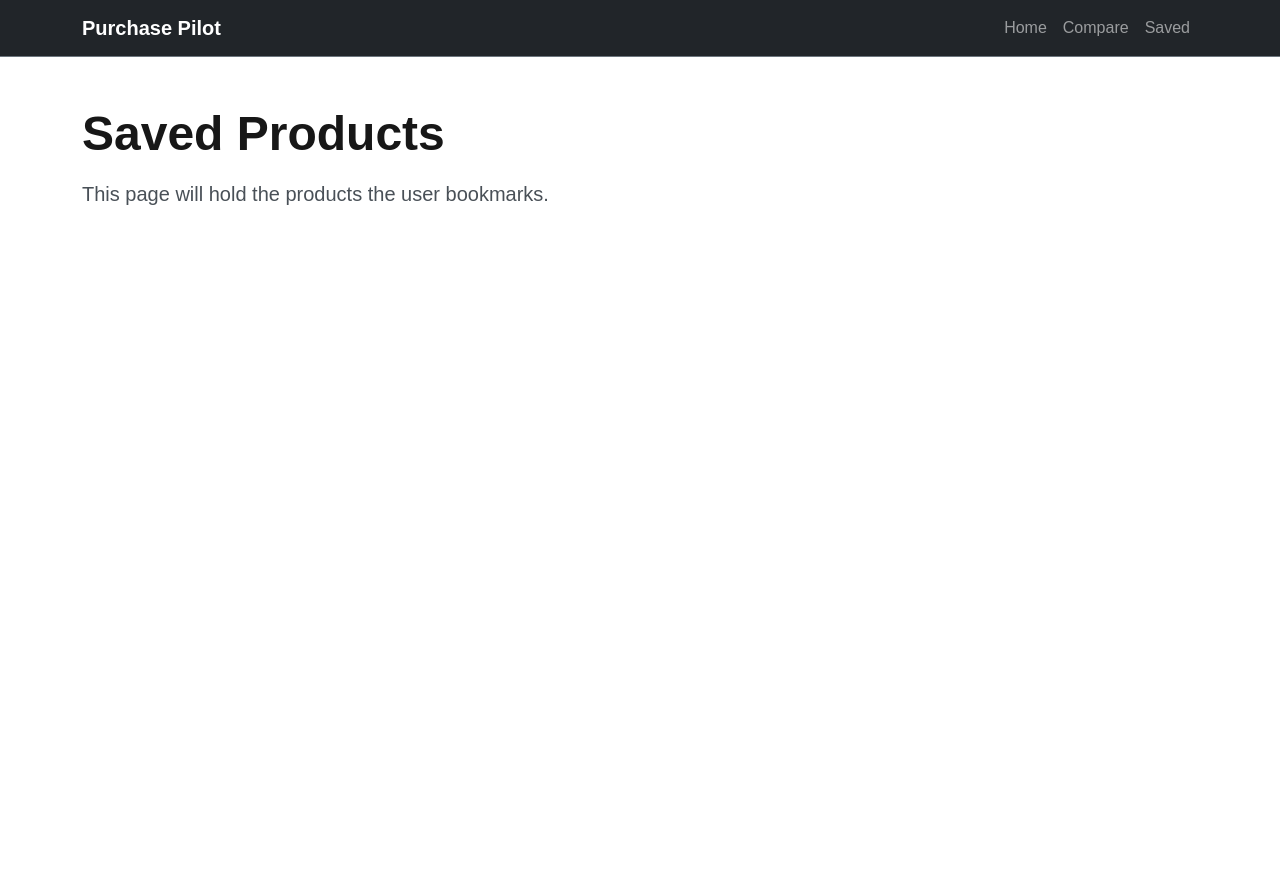
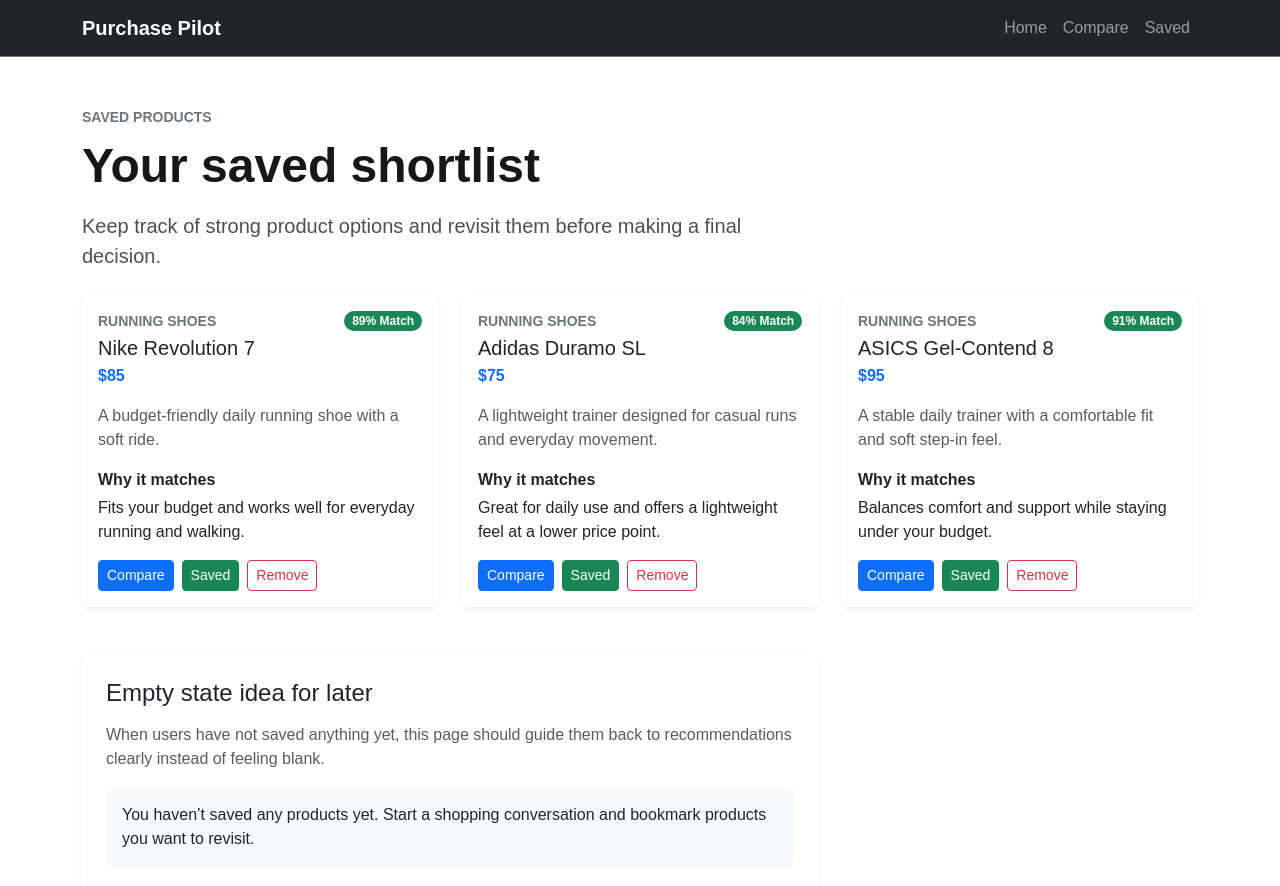
Before and after one commit to nush-cloud/purchase-pilot, a Next.js app: page /saved in a window 1280 px wide. Shown: the top 886 px of the page. Before the commit the page ends 800 px from the top, so only its background shows below. Built offline with nearby package versions, Linux system fonts and the light colour scheme.

Commit message:
Build saved page with shortlist cards and empty state

```diff
--- a/app/saved/page.tsx
+++ b/app/saved/page.tsx
@@ -1,16 +1,98 @@
+'use client';
+
 import AppNavbar from "@/components/layout/AppNavbar";
+import SaveButton from "@/components/product/SaveButton";
+import { mockRecommendations } from "@/lib/mockData";
+import Badge from "react-bootstrap/Badge";
+import Button from "react-bootstrap/Button";
+import Card from "react-bootstrap/Card";
+import Col from "react-bootstrap/Col";
 import Container from "react-bootstrap/Container";
+import Row from "react-bootstrap/Row";
+import Stack from "react-bootstrap/Stack";
 
 export default function SavedPage() {
   return (
     <>
       <AppNavbar />
+
       <main className="py-5">
         <Container>
-          <h1 className="display-5 fw-bold mb-3">Saved Products</h1>
-          <p className="lead text-light-emphasis">
-            This page will hold the products the user bookmarks.
-          </p>
+          <Row className="mb-4">
+            <Col lg={8}>
+              <span className="text-uppercase text-secondary fw-semibold small">
+                Saved Products
+              </span>
+              <h1 className="display-5 fw-bold mt-2 mb-3">
+                Your saved shortlist
+              </h1>
+              <p className="lead text-light-emphasis mb-0">
+                Keep track of strong product options and revisit them before making
+                a final decision.
+              </p>
+            </Col>
+          </Row>
+
+          <Row className="g-4 mb-5">
+            {mockRecommendations.map((product) => (
+              <Col md={6} xl={4} key={product.id}>
+                <Card className="h-100 shadow-sm border-0">
+                  <Card.Body className="d-flex flex-column">
+                    <div className="d-flex justify-content-between align-items-start mb-3">
+                      <div>
+                        <div className="text-secondary small text-uppercase fw-semibold mb-1">
+                          {product.category}
+                        </div>
+                        <Card.Title className="mb-1">{product.name}</Card.Title>
+                        <div className="fw-bold text-primary">{product.price}</div>
+                      </div>
+
+                      <Badge bg="success" pill>
+                        {product.matchScore}% Match
+                      </Badge>
+                    </div>
+
+                    <Card.Text className="text-muted mb-3">
+                      {product.description}
+                    </Card.Text>
+
+                    <div className="mb-3">
+                      <div className="fw-semibold mb-1">Why it matches</div>
+                      <div>{product.whyItMatches}</div>
+                    </div>
+
+                    <Stack direction="horizontal" gap={2} className="mt-auto flex-wrap">
+                      <Button variant="primary" size="sm">
+                        Compare
+                      </Button>
+                      <SaveButton label="Saved" variant="success" />
+                      <SaveButton label="Remove" variant="outline-danger" />
+                    </Stack>
+                  </Card.Body>
+                </Card>
+              </Col>
+            ))}
+          </Row>
+
+          <Row>
+            <Col lg={8}>
+              <Card className="shadow-sm border-0">
+                <Card.Body className="p-4">
+                  <h2 className="h4 mb-3">Empty state idea for later</h2>
+                  <p className="text-muted mb-3">
+                    When users have not saved anything yet, this page should guide
+                    them back to recommendations clearly instead of feeling blank.
+                  </p>
+                  <Card className="bg-light border-0">
+                    <Card.Body>
+                      You haven’t saved any products yet. Start a shopping
+                      conversation and bookmark products you want to revisit.
+                    </Card.Body>
+                  </Card>
+                </Card.Body>
+              </Card>
+            </Col>
+          </Row>
         </Container>
       </main>
     </>
--- a/components/product/SaveButton.tsx
+++ b/components/product/SaveButton.tsx
@@ -2,10 +2,18 @@
 
 import Button from "react-bootstrap/Button";
 
-export default function SaveButton() {
+interface SaveButtonProps {
+  label?: string;
+  variant?: string;
+}
+
+export default function SaveButton({
+  label = "Save",
+  variant = "outline-primary",
+}: SaveButtonProps) {
   return (
-    <Button variant="outline-primary" size="sm">
-      Save
+    <Button variant={variant} size="sm">
+      {label}
     </Button>
   );
 }
```
Also changed, not shown: 3 other files (tests, documents, lock files or other folders).
